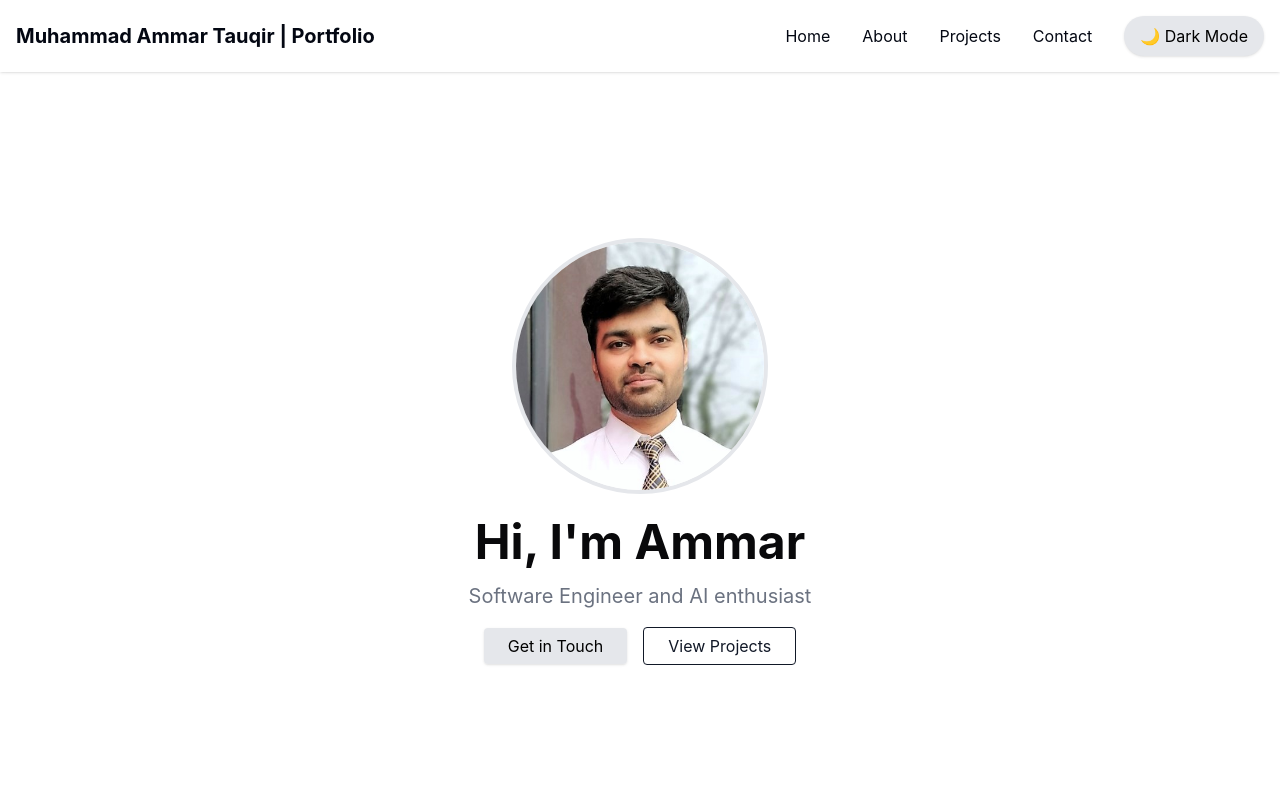
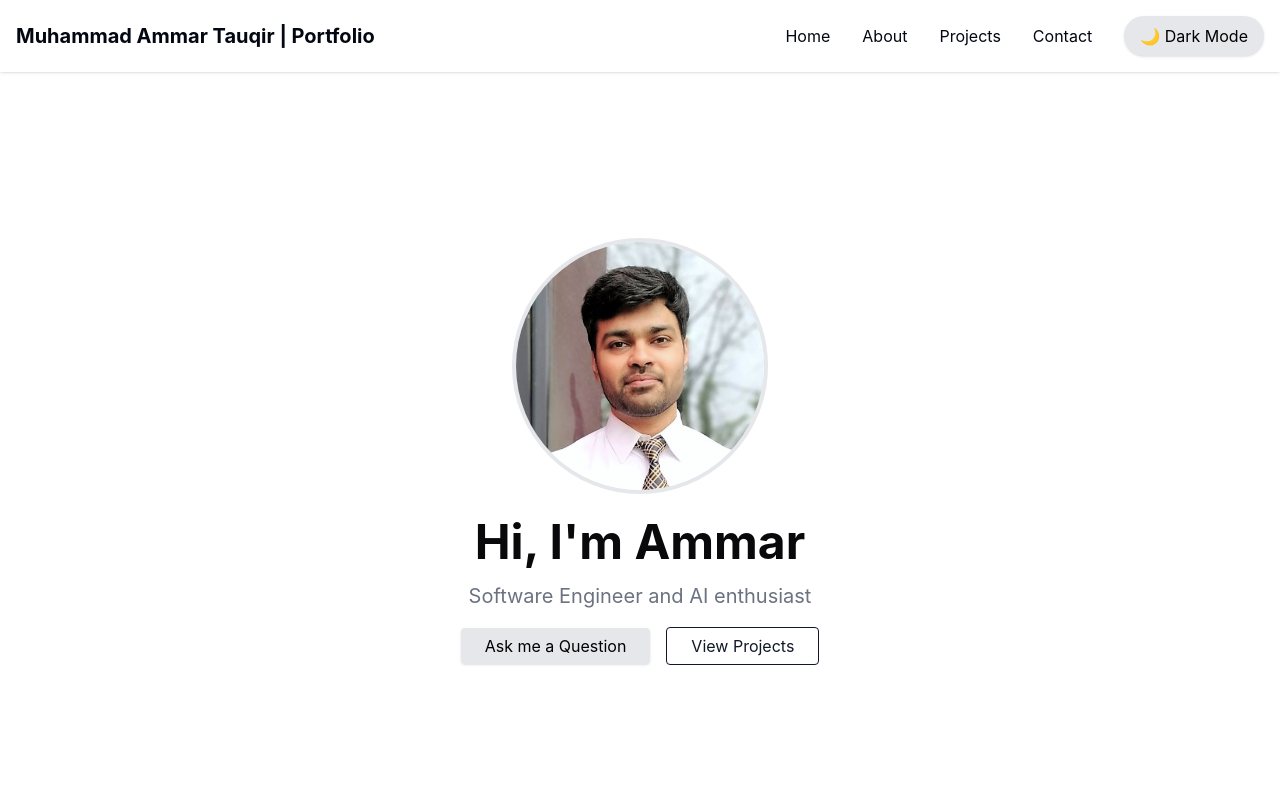
Before and after one commit to Ammartauqir/ammarta-frontend, a React (Create React App) app: page / in a window 1280 px wide. Shown: the top 800 px of the page. Built offline with nearby package versions, Linux system fonts and the light colour scheme; no server answers.

Commit message:
adding a hugging face link to my home page

```diff
--- a/src/components/Hero.jsx
+++ b/src/components/Hero.jsx
@@ -14,8 +14,8 @@ const Hero = () => {
         Software Engineer and AI enthusiast
       </p>
       <div className="space-x-4">
-        <a href="#contact" className="bg-gray-200 dark:bg-white text-black px-6 py-2 rounded shadow hover:bg-gray-300 dark:hover:bg-gray-200 transition duration-300">
-          Get in Touch
+        <a href="https://huggingface.co/spaces/AmmarTauqir/vertual_resume_conversation_3" className="bg-gray-200 dark:bg-white text-black px-6 py-2 rounded shadow hover:bg-gray-300 dark:hover:bg-gray-200 transition duration-300">
+          Ask me a Question
         </a>
         <a href="#projects" className="bg-transparent border border-gray-900 dark:border-white text-gray-900 dark:text-white px-6 py-2 rounded hover:bg-gray-900 hover:text-white dark:hover:bg-white dark:hover:text-black transition duration-300">
           View Projects
```
